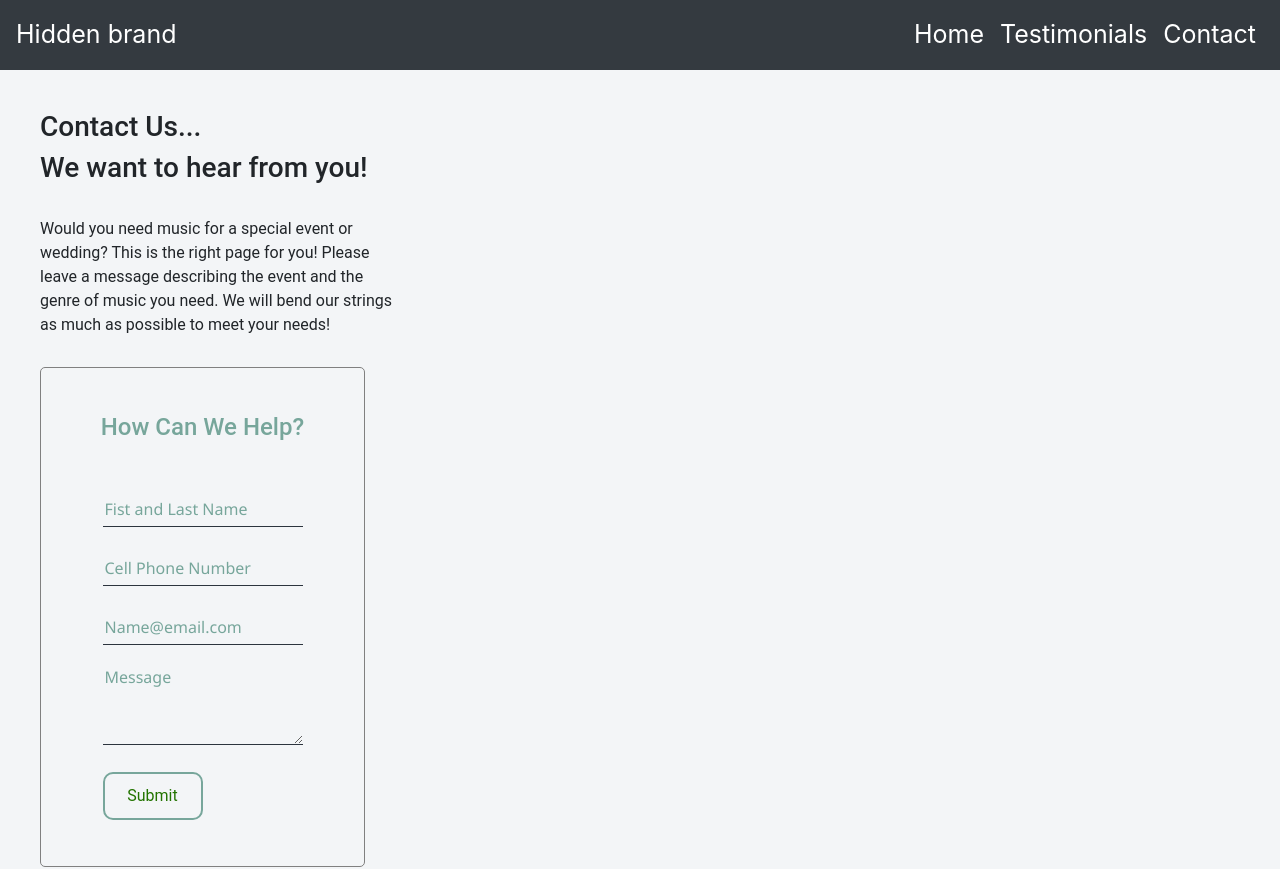
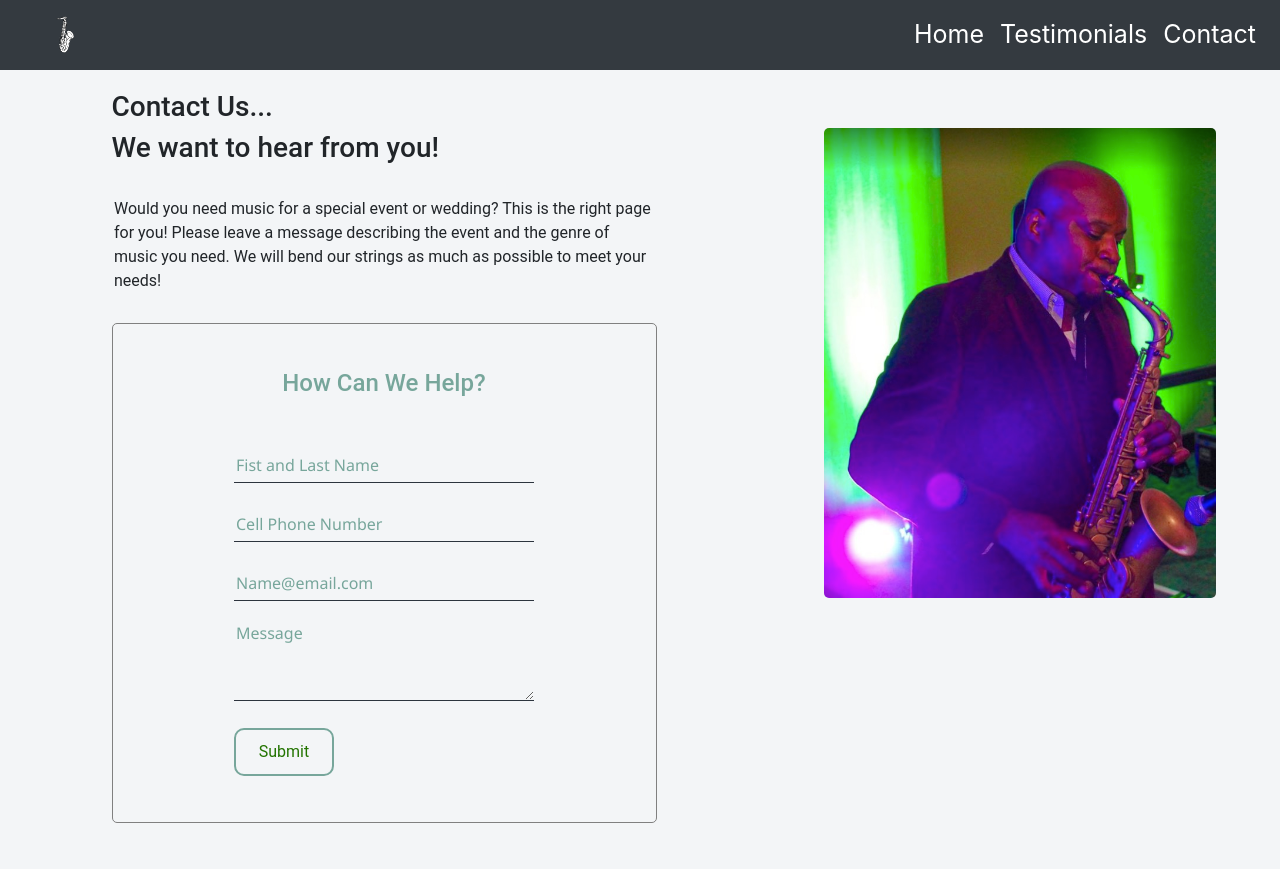
Before and after one commit to Norrismi/Dean_productions, a React (Create React App) app: page /contact in a window 1280 px wide. Shown: the top 869 px of the page. Built offline with nearby package versions, Linux system fonts and the light colour scheme.

Commit message:
finished with media queries and final touches

```diff
--- a/public/index.html
+++ b/public/index.html
@@ -26,7 +26,7 @@
     <script src="https://cdnjs.cloudflare.com/ajax/libs/popper.js/1.14.7/umd/popper.min.js" integrity="sha384-UO2eT0CpHqdSJQ6hJty5KVphtPhzWj9WO1clHTMGa3JDZwrnQq4sF86dIHNDz0W1" crossorigin="anonymous"></script>
     <script src="https://stackpath.bootstrapcdn.com/bootstrap/4.3.1/js/bootstrap.min.js" integrity="sha384-JjSmVgyd0p3pXB1rRibZUAYoIIy6OrQ6VrjIEaFf/nJGzIxFDsf4x0xIM+B07jRM" crossorigin="anonymous"></script>
 
-    <title>Dean Productions</title>
+    <title>St. Hillaire Productions</title>
 </head>
 
 <body>
--- a/src/Components/Contact/Contact.js
+++ b/src/Components/Contact/Contact.js
@@ -20,7 +20,7 @@ class Contact extends Component {
     return (
       <div>
         <Nav />
-        <div className="columns-container">
+        <div className="contact_columns-container">
           <div className="contact_left-side">
             <h3 className="header1">Contact Us...</h3>
             <h3 className="header2">We want to hear from you!</h3>
@@ -46,7 +46,7 @@ class Contact extends Component {
               </div>
             ) : null}
 
-            <div className="cellPic">
+            <div className="contact_mobile-picture">
               <img
                 src={shSax}
                 className="contact_dean-sax-img"
@@ -59,7 +59,7 @@ class Contact extends Component {
           <div className="contact_right-side">
             <img
               src={shSax}
-              className="shSax"
+              className="contact_right-side-shSax"
               alt="Dean St.Hillaire playing Saxophone"
             />
           </div>
--- a/src/Components/Contact/StylesContact.css
+++ b/src/Components/Contact/StylesContact.css
@@ -1,8 +1,9 @@
-.columns-container {
+.contact_columns-container {
   display: flex;
   flex-direction: row;
   background-color: #f3f5f7;
   padding-bottom: 30px;
+
 }
 
 .contact_left-side {
@@ -44,7 +45,7 @@
   height: 500px;
 }
 
-.contact-form{
+.contact-form {
   display: flex;
   flex-direction: column;
   align-self: center;
@@ -69,7 +70,7 @@ input:focus {
   width: 300px;
 }
 
-span{
+span {
   color: red;
 }
 
@@ -134,7 +135,7 @@ textarea {
   color: white;
 }
 
-.cellPic {
+.contact_mobile-picture {
   display: none;
 }
 
@@ -142,59 +143,87 @@ textarea {
   border-radius: 25px;
 }
 
-/* @media screen and (max-width: 500px) {
-  .contact-left-side {
-    padding: 40px 0px 30px 0px;
+@media (min-width: 100px) {
+
+  .contact_left-side{
+    display: flex;
+    flex-direction: column;
+    align-items: center;
+    padding: 20px 0 30px 0;
+
   }
 
-  .contact-right-side {
+  .header1{
+    width: 250px;
+    text-align: center;
+  }
+  .header2{
+    width: 250px;
+    text-align: center;
+  }
+
+  .contact_body {
+    width: 295px;
+    padding: 0 10px 30px 10px;
+
+  }
+
+
+  .contact-form_container {
+    width: 260px;
+
+  }
+
+  .contact_right-side {
     display: none;
   }
 
-  .header1 {
-    padding-left: 25px;
+
+  .contact_mobile-picture {
+
+    display: flex;
+    flex-direction: column;
+    align-items: center;
   }
 
-  .header2 {
-    padding-left: 25px;
+  .contact_dean-sax-img {
+    max-width: 70%;
+    margin-top: 50px;
+
+  }
+
+}
+
+
+@media (min-width: 279px) {
+
+  .contact_left-side{
+    display: flex;
+    flex-direction: column;
+    align-items: center;
+    padding: 20px 0 30px 0;
+
+  }
+
+  .header1{
+    width: 250px;
+    text-align: center;
+  }
+  .header2{
+    width: 250px;
+    text-align: center;
   }
 
   .contact_body {
-    display: flex;
-    padding: 0 20px 0 25px;
-  }
+    width: 295px;
+    padding: 0 10px 30px 10px;
 
-  .contactForm {
-    padding-left: 25px;
-  }
-
-  textarea:focus {
-    width: 325px;
-  }
-
-  .successContainer {
-    padding: 30px 20px 0px 10px;
-  }
-
-  .cellPic {
-    display: inline;
-    padding-top: 50px;
-  }
-} */
-
-
-
-@media  (min-width: 320px) {
-
-.contact_body{
-  width: 360px;
-  padding: 0 30px 30px 0;
   }
 
 
-.contact-form_container{
-  width: 325px;
-  margin: 0;
+  .contact-form_container {
+    width: 260px;
+
   }
 
   input,
@@ -207,17 +236,16 @@ textarea:focus {
     width: 210px;
   }
 
-.contact_dean-sax-img{
+  .contact_dean-sax-img {
     max-width: 83%;
-  margin: 0 0 0 13px;
   }
 
-.contact_right-side{
+  .contact_right-side {
     display: none;
   }
 
 
-.cellPic {
+  .contact_mobile-picture {
     display: inline;
     padding-top: 50px;
   }
@@ -225,17 +253,96 @@ textarea:focus {
 }
 
 
+@media (min-width: 319px) {
+
+
+  .contact_left-side{
+    display: flex;
+    flex-direction: column;
+    align-items: center;
+    padding: 20px 0 30px 0;
+
+  }
+  .header1{
+    width: 360px;
+    text-align:center;
+    padding: 0 30px 0 20px;
+  }
+  .header2{
+    width: 360px;
+    text-align:center;
+    padding: 0 30px 0 20px;
+  }
+
+  .contact_body {
+    width: 360px;
+    padding: 0 30px 30px 20px;
+
+  }
+
+  .contact-form_container {
+    width: 325px;
+  }
+
+  input,
+  textarea {
+    width: 210px;
+  }
+
+  input:focus,
+  textarea:focus {
+    width: 210px;
+  }
+
+  .contact_dean-sax-img {
+    max-width: 83%;
+    margin-top:0;
+  }
+
+  .contact_right-side {
+    display: none;
+  }
 
 
 
-@media  (min-width: 400px) {
-  .contact_left-side {
-    padding: 40px 7px 30px 40px;
 }
 
-  .contact_dean-sax-img{
+
+
+
+
+@media (min-width: 399px) {
+
+  .header1{
+    width: 390px;
+    text-align:left;
+  }
+  .header2{
+    width: 390px;
+    text-align:left;
+  }
+
+  .contact_dean-sax-img {
     max-width: 83%;
-    margin: 0 0 0 8px;
+    margin-top:0;
+  }
+
+}
+
+@media (min-width: 413px) {
+
+  .header1{
+    width: 390px;
+    text-align:left;
+  }
+  .header2{
+    width: 390px;
+    text-align:left;
+  }
+
+  .contact_dean-sax-img {
+    max-width: 78%;
+    margin-top:0;
   }
 
 }
@@ -243,42 +350,149 @@ textarea:focus {
 
 
 
-
-
-
-@media  (min-width: 768px) {
-
-  .contact_body{
-    width: 395px;
-    padding: 0 30px 30px 0;
+@media (min-width: 480px) {
+  .contact_left-side {
+    display: flex;
+    flex-direction: column;
+    align-items: center;
   }
 
+  .header1{
+    width: 540px;
+    text-align:left;
+  }
+  .header2{
+    width: 540px;
+    text-align:left;
+  }
 
-  .contact-form_container{
-    width: 325px;
-    margin: 0;
+  .contact_body {
+    width: 540px;
+    padding: 0 0 30px 0;
+  }
+
+  .contact-form_container {
+    width: 545px;
+
   }
 
   input,
   textarea {
-    width: 200px;
+    width: 400px;
   }
 
   input:focus,
   textarea:focus {
-    width: 200px;
+    width: 400px;
   }
-  .contact_right-side{
+
+  .contact_mobile-picture {
+
+    display: flex;
+    flex-direction: column;
+    align-items: center;
+  }
+
+  .contact_dean-sax-img {
+    max-width: 83%;
+    margin: 0;
 
   }
 
-  .contact_left-side{
+}
+
+@media (min-width: 768px) {
+  .contact_left-side {
+    margin-right: auto;
+    margin-left:auto;
+  }
+
+  .header1{
+    width: 585px;
+    text-align:left;
+  }
+  .header2{
+    width: 585px;
+    text-align:left;
+  }
+
+  .contact_body {
+    width: 540px;
+    padding: 0 0 30px 0;
 
   }
 
-  img.shSax{
-    max-width: 100%;
+  .contact-form_container {
+    width: 545px;
+
+  }
+
+  input,
+  textarea {
+    width: 400px;
+  }
+
+  input:focus,
+  textarea:focus {
+    width: 400px;
+  }
+
+  .contact_mobile-picture {
+
+    display: flex;
+    flex-direction: column;
+    align-items: center;
+  }
+
+  .contact_dean-sax-img {
+    max-width: 83%;
     margin: 0;
+
+  }
+
+}
+
+@media (min-width: 1024px) {
+.contact_columns-container{
+  display: flex;
+  justify-content: center;
+  height: 100vh;
+}
+
+  .contact_body {
+    width: 540px;
+    padding: 0 0 30px 0;
+
+  }
+
+  .contact-form_container {
+    width: 545px;
+
+  }
+
+  input,
+  textarea {
+    width: 300px;
+
+  }
+
+  input:focus,
+  textarea:focus {
+    width: 400px;
+  }
+
+  .contact_right-side{
+    display: inline;
+  }
+
+  .contact_right-side-shSax{
+    border-radius: 5px;
+    max-width: 80%;
+  }
+
+
+  .contact_mobile-picture {
+    display: none;
   }
 
 
--- a/src/Components/Nav/Footer.js
+++ b/src/Components/Nav/Footer.js
@@ -8,7 +8,7 @@ const Footer = () => {
   let currentYear = today.getFullYear();
 
   return (
-    <div>
+    <div className='footer_container'>
         <div className="social-media-parent">
           <div className="facebook-icon">
             <SocialIcon url="https://www.facebook.com/dean.sthillaire" target="_blank" />
--- a/src/Components/Nav/Nav.js
+++ b/src/Components/Nav/Nav.js
@@ -1,48 +1,6 @@
 import React from "react";
-import { Link } from "react-router-dom";
 import "./StylesNav.css";
-import { Navbar, Nav } from "react-bootstrap";
-
-// const MainNav = () => {
-
-
-//   return (
-//     <nav className="App sticky-top">
-//       <Navbar collapseOnSelect expand="lg" bg="dark" variant="dark" position='sticky'>
-//         <Navbar.Brand href="home">Logo</Navbar.Brand>
-//         <Navbar.Toggle aria-controls="responsive-navbar-nav" />
-//         <Navbar.Collapse id="responsive-navbar-nav">
-//           <Nav className="mr-auto ">
-
-//           </Nav>
-//           <Nav>
-
-
-//             <Link  to="/">
-//               {/* <Nav.Link href="home"> */}
-//                 <li>Home</li>
-//               {/* </Nav.Link> */}
-//             </Link>
-//             <Link  to="/testimonials">
-//               {/* <Nav.Link href="testimonials"> */}
-//                 <li>Testimonials</li>
-//               {/* </Nav.Link> */}
-//             </Link>
-//             <Link  to="/contact">
-//               {/* <Nav.Link href="contact"> */}
-//                 <li>Contact</li>
-//               {/* </Nav.Link> */}
-//             </Link>
-
-//           </Nav>
-//         </Navbar.Collapse>
-//       </Navbar>
-//     </nav>
-//   );
-// };
-
-// export default MainNav;
-
+import sax_logo from '../../Assets/sax_logo.png'
 
 
 const MainNav = () => {
@@ -59,9 +17,12 @@ const MainNav = () => {
 
         <span className="navbar-toggler-icon"></span>
       </button>
+        <a className="navbar-brand" href="/">
+          <img className=" hidden-xs hidden-sm hidden-md" src={sax_logo} alt='site logo and alternative home button'/>
+
+        </a>
       <div className="collapse navbar-collapse" id="navbarTogglerDemo01">
 
-        <a className="navbar-brand" href="/">Hidden brand</a>
         <ul className="navbar-nav ml-auto mt-2 mt-lg-0">
           <li className="nav-item active">
             <a className="nav-link" href="/">Home </a>
--- a/src/Components/Nav/StylesFooter.css
+++ b/src/Components/Nav/StylesFooter.css
@@ -1,4 +1,3 @@
-
 
 .social-media-parent {
   background-color: #f3f5f7;
@@ -22,6 +21,7 @@
   justify-content: center;
 
 }
+
 .footer-legal-two {
   display: flex;
   justify-content: center;
--- a/src/Components/Nav/StylesNav.css
+++ b/src/Components/Nav/StylesNav.css
@@ -1,12 +1,12 @@
-.app{
+/* .app{
     display: flex;
 
-}
+} */
 
 
-li {
+/* li {
     color: #F0EBC5;
-}
+} */
 
 
 a:link {
@@ -14,11 +14,14 @@ a:link {
   font-size: 25px;
 }
 
-/* a:hover{
-    text-decoration: none !important;
+
+
+/* a.nav-link:hover {
+    color: #FB9F89;
+
 } */
 
-a.nav-link:hover {
-    color: #FB9F89;
-
+.navbar-brand{
+    max-width: 3%;
+    margin-left: 30px;
 }
```
Also changed, not shown: src/Components/Home/Home.js (+4 -22 lines), src/Components/NotFound/NotFound.js (+5 -5 lines), src/Components/NotFound/Styles.css (+73 -28 lines), src/Components/ThirdParty/YouTubeVideos.js (added, +31 -0 lines), src/Assets/sax_logo.png (added). Lines whose indentation alone changed are shown as unchanged.
